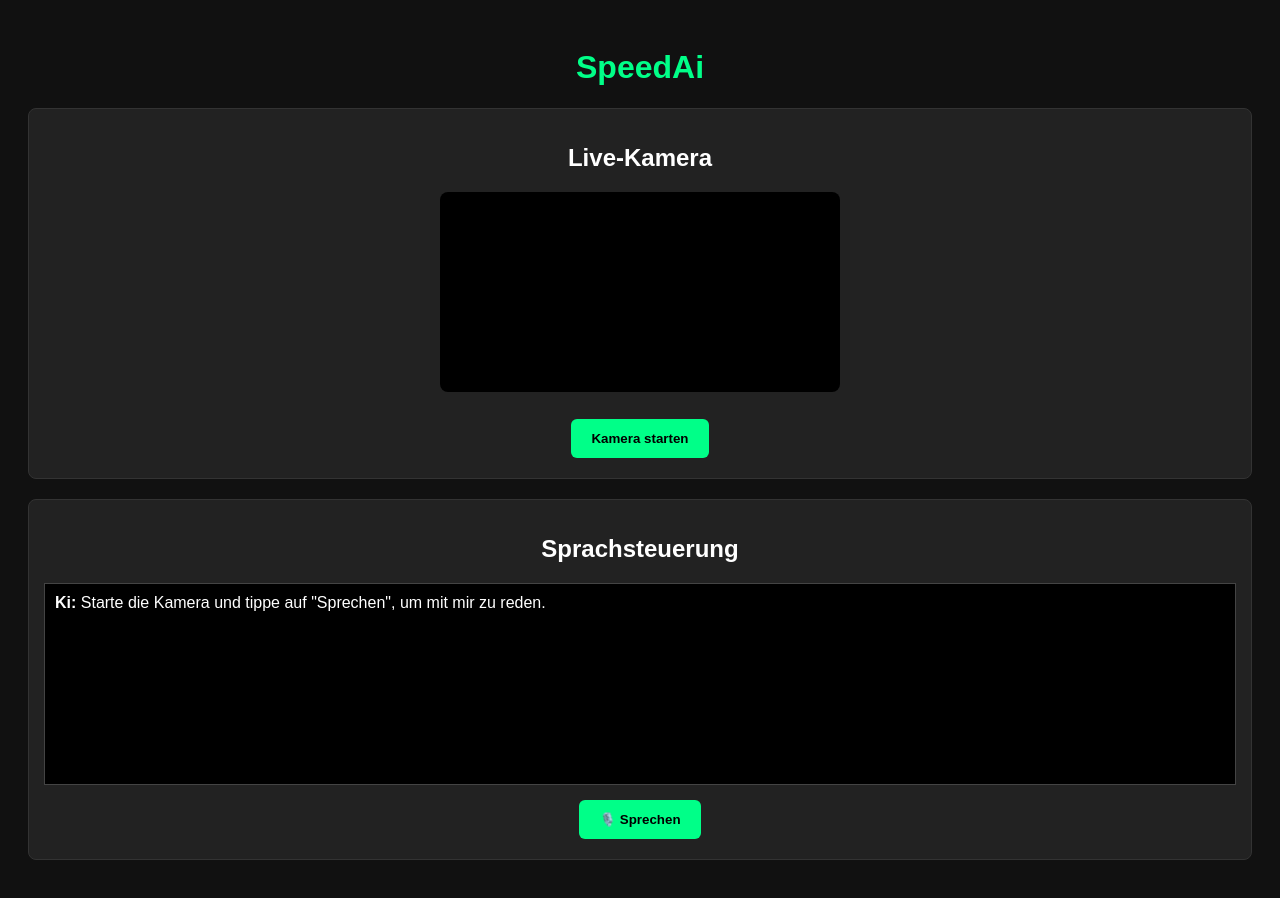
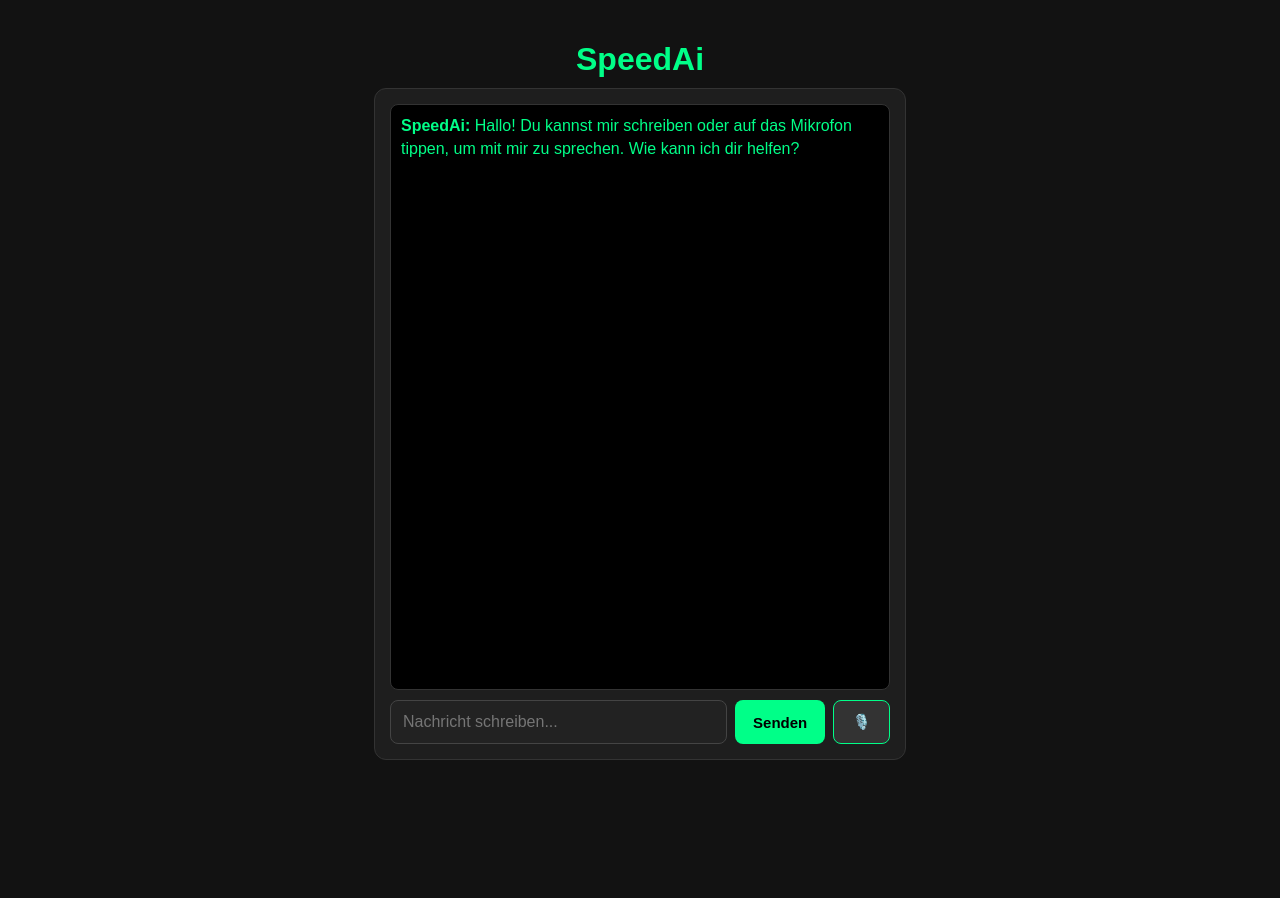
Before and after one commit to ahmadsaddur-ai/SpeedAi, a plain HTML site: page index.html in a window 1280 px wide. After the commit the page ends 800 px from the top, so only its background shows below. Drawn offline with Linux system fonts and the light colour scheme.

Commit message:
Refactor chat interface and voice interaction
Updated the title and improved the styling for the chat interface. Replaced the camera functionality with a chat container and modified the voice interaction features.

```diff
--- a/index.html
+++ b/index.html
@@ -3,93 +3,149 @@
 <head>
     <meta charset="UTF-8">
     <meta name="viewport" content="width=device-width, initial-scale=1.0">
-    <title>SpeedAi - Live Sprachassistent</title>
+    <title>SpeedAi - Chat & Sprachassistent</title>
     <style>
-        body { font-family: Arial, sans-serif; background: #111; color: #fff; padding: 20px; text-align: center; }
-        h1 { color: #00ff88; }
-        .box { border: 1px solid #333; padding: 15px; margin-bottom: 20px; border-radius: 8px; background: #222; }
-        #chat-box { height: 180px; overflow-y: auto; border: 1px solid #444; padding: 10px; margin-bottom: 10px; background: #000; text-align: left; }
-        button { padding: 12px 20px; background: #00ff88; border: none; font-weight: bold; cursor: pointer; border-radius: 6px; margin: 5px; }
-        video { width: 100%; max-width: 400px; background: #000; border-radius: 8px; }
+        body { font-family: Arial, sans-serif; background: #121212; color: #fff; margin: 0; padding: 20px; text-align: center; }
+        h1 { color: #00ff88; margin-bottom: 10px; }
+
+        .chat-container { max-width: 500px; margin: 0 auto; background: #1e1e1e; border-radius: 12px; border: 1px solid #333; padding: 15px; display: flex; flex-direction: column; height: 80vh; }
+        #chat-box { flex: 1; overflow-y: auto; text-align: left; padding: 10px; margin-bottom: 10px; background: #000; border-radius: 8px; border: 1px solid #333; }
+
+        .msg { margin-bottom: 12px; line-height: 1.4; }
+        .msg.user { color: #87cefa; }
+        .msg.ai { color: #00ff88; }
+        .msg.system { color: #888; font-style: italic; }
+
+        .input-area { display: flex; gap: 8px; }
+        input[type="text"] { flex: 1; padding: 12px; border-radius: 8px; border: 1px solid #444; background: #222; color: #fff; font-size: 16px; }
+        button { padding: 12px 18px; background: #00ff88; border: none; font-weight: bold; cursor: pointer; border-radius: 8px; color: #000; font-size: 15px; }
+        button.mic-btn { background: #333; color: #00ff88; border: 1px solid #00ff88; }
+        button.mic-btn.active { background: #ff4444; color: #fff; border-color: #ff4444; }
     </style>
 </head>
 <body>
 
     <h1>SpeedAi</h1>
 
-    <div class="box">
-        <h2>Live-Kamera</h2>
-        <video id="video" autoplay playsinline></video><br><br>
-        <button onclick="startCamera()">Kamera starten</button>
-    </div>
+    <div class="chat-container">
+        <div id="chat-box">
+            <div class="msg ai"><b>SpeedAi:</b> Hallo! Du kannst mir schreiben oder auf das Mikrofon tippen, um mit mir zu sprechen. Wie kann ich dir helfen?</div>
+        </div>
 
-    <div class="box">
-        <h2>Sprachsteuerung</h2>
-        <div id="chat-box">
-            <div><b>Ki:</b> Starte die Kamera und tippe auf "Sprechen", um mit mir zu reden.</div>
+        <div class="input-area">
+            <input type="text" id="user-input" placeholder="Nachricht schreiben..." onkeydown="if(event.key==='Enter') sendText()">
+            <button onclick="sendText()">Senden</button>
+            <button id="mic-btn" class="mic-btn" onclick="toggleVoice()">🎙️</button>
         </div>
-        <button onclick="zuhören()">🎙️ Sprechen</button>
     </div>
 
     <script>
-        // KI spricht laut
+        let recognition;
+        let isVoiceActive = false;
+
+        // KI Sprachausgabe (Spricht die Antworten laut vor)
         function sprich(text) {
             if ('speechSynthesis' in window) {
                 window.speechSynthesis.cancel();
                 const msg = new SpeechSynthesisUtterance(text);
                 msg.lang = 'de-DE';
+                msg.rate = 1.0;
+
+                // Wenn der Sprachmodus aktiv ist, nach dem Sprechen wieder zuhören
+                msg.onend = function() {
+                    if (isVoiceActive) {
+                        starteZuhören();
+                    }
+                };
+
                 window.speechSynthesis.speak(msg);
             }
         }
 
-        // Live-Kamera starten
-        async function startCamera() {
-            try {
-                const stream = await navigator.mediaDevices.getUserMedia({ video: true });
-                document.getElementById('video').srcObject = stream;
+        // Text senden
+        function sendText() {
+            const input = document.getElementById('user-input');
+            const text = input.value.trim();
+            if (!text) return;
 
-                const txt = "Kamera läuft! Du kannst jetzt mit mir sprechen.";
-                addChat("Ki", txt);
-                sprich(txt);
-            } catch(e) {
-                alert("Kamera-Zugriff fehlgeschlagen!");
+            addMsg('Du', text, 'user');
+            input.value = '';
+
+            verarbeiteAnfrage(text);
+        }
+
+        // Sprachmodus umschalten (An / Aus)
+        function toggleVoice() {
+            const btn = document.getElementById('mic-btn');
+            isVoiceActive = !isVoiceActive;
+
+            if (isVoiceActive) {
+                btn.classList.add('active');
+                btn.innerText = "🛑 Stopp";
+                addMsg('System', 'Sprachmodus aktiviert. Spreche einfach!', 'system');
+                starteZuhören();
+            } else {
+                btn.classList.remove('active');
+                btn.innerText = "🎙️";
+                if (recognition) recognition.stop();
+                window.speechSynthesis.cancel();
+                addMsg('System', 'Sprachmodus deaktiviert.', 'system');
             }
         }
 
-        // Spracherkennung (Deine Stimme aufnehmen)
-        function zuhören() {
+        // Spracherkennung aktivieren
+        function starteZuhören() {
             const SpeechRecognition = window.SpeechRecognition || window.webkitSpeechRecognition;
             if (!SpeechRecognition) {
-                alert("Sprachsteuerung wird von diesem Browser leider nicht unterstützt.");
+                alert("Dein Browser unterstützt leider keine Spracherkennung.");
                 return;
             }
 
-            const recognition = new SpeechRecognition();
+            recognition = new SpeechRecognition();
             recognition.lang = 'de-DE';
+            recognition.interimResults = false;
+
             recognition.start();
 
-            addChat("System", "Ich höre zu...");
-
             recognition.onresult = function(event) {
-                const gesprochenerText = event.results[0][0].transcript;
-                addChat("Du", gesprochenerText);
-
-                // KI antwortet und spricht die Antwort laut aus
-                setTimeout(() => {
-                    const kiAntwort = "Ich habe dich gehört. Du hast gesagt: " + gesprochenerText;
-                    addChat("Ki", kiAntwort);
-                    sprich(kiAntwort);
-                }, 500);
+                const text = event.results[0][0].transcript;
+                addMsg('Du', text, 'user');
+                verarbeiteAnfrage(text);
             };
 
             recognition.onerror = function() {
-                addChat("System", "Ich konnte dich leider nicht verstehen.");
+                if (isVoiceActive) {
+                    setTimeout(() => starteZuhören(), 1000);
+                }
             };
         }
 
-        function addChat(absender, text) {
+        // Antwort-Logik der KI
+        function verarbeiteAnfrage(eingabe) {
+            const text = eingabe.toLowerCase();
+            let antwort = "";
+
+            if (text.includes("hallo") || text.includes("hi")) {
+                antwort = "Hallo! Schön, von dir zu hören. Worüber möchtest du sprechen?";
+            } else if (text.includes("wer bist du")) {
+                antwort = "Ich bin SpeedAi, deine persönliche künstliche Intelligenz!";
+            } else if (text.includes("wie gehts") || text.includes("wie geht es")) {
+                antwort = "Mir geht es blendend! Wie geht es dir heute?";
+            } else if (text.includes("was kannst du")) {
+                antwort = "Du kannst mit mir schreiben oder per Sprache mit mir sprechen!";
+            } else {
+                antwort = "Das ist ein interessanter Gedanke. Erzähl mir mehr darüber!";
+            }
+
+            addMsg('SpeedAi', antwort, 'ai');
+
+            // Antworten vorlesen (nur wenn Sprachmodus aktiv ist oder per Text geantwortet wird)
+            sprich(antwort);
+        }
+
+        function addMsg(sender, text, type) {
             const box = document.getElementById('chat-box');
-            box.innerHTML += `<div><b>${absender}:</b> ${text}</div>`;
+            box.innerHTML += `<div class="msg ${type}"><b>${sender}:</b> ${text}</div>`;
             box.scrollTop = box.scrollHeight;
         }
     </script>
```
